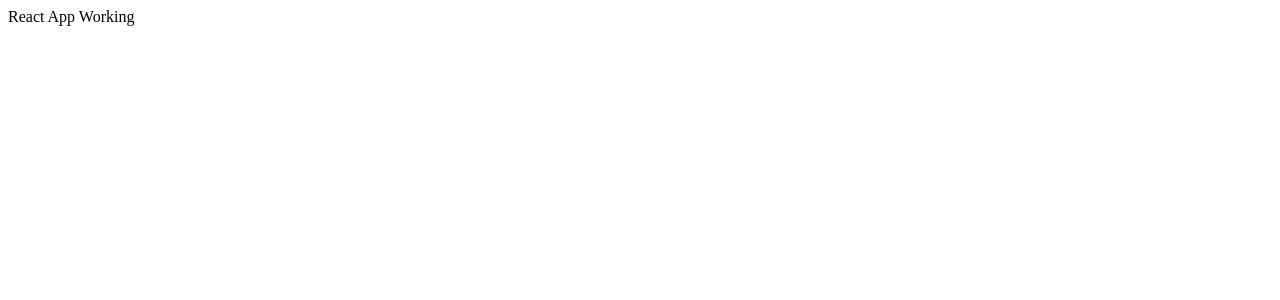
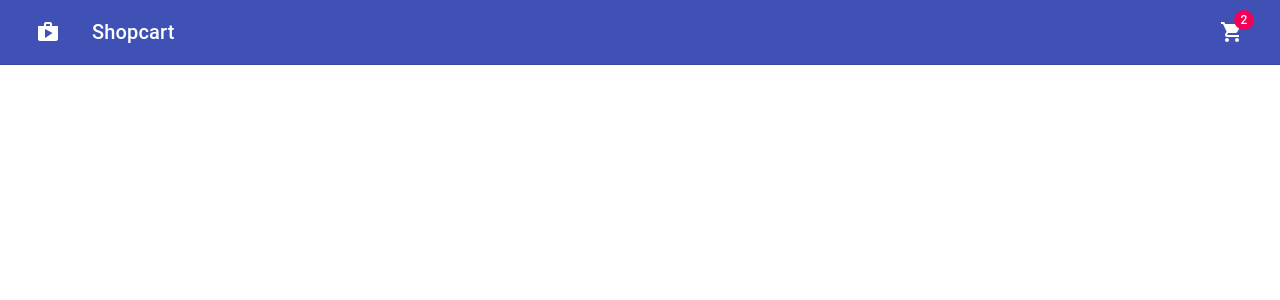
Before and after one commit to ravindra-23/shopping-cart-react, a React (Create React App) app: page / in a window 1280 px wide. Shown: the top 300 px of the page. Built offline with nearby package versions, Linux system fonts and the light colour scheme.

Commit message:
added Navbar Component

```diff
--- a/src/App.js
+++ b/src/App.js
@@ -1,8 +1,11 @@
 import React from 'react'
+import { Navbar } from './components'
 
 const App = () => {
   return (
-    <div>React App Working</div>
+    <>
+      <Navbar />
+    </>
   )
 }
 
--- /dev/null
+++ b/src/components/Navbar/Navbar.js
@@ -0,0 +1,39 @@
+import React from 'react'
+import { AppBar, Badge, IconButton, Toolbar, Typography } from '@material-ui/core'
+import ShopIcon from '@material-ui/icons/Shop';
+import ShoppingCartIcon from '@material-ui/icons/ShoppingCart';
+import useStyles from './styles'
+
+const Navbar = () => {
+  const classes = useStyles()
+  return (
+    <>
+        <AppBar position='fixed' className={classes.appBar}>
+            <Toolbar>
+                <IconButton
+                    size='large'
+                    color='inherit'
+                    className={classes.logo}
+                >
+                    <ShopIcon />
+                </IconButton>
+                <Typography variant='h6' className={classes.title}>
+                    Shopcart
+                </Typography>
+
+                <div className={classes.grow}/>
+
+                <div className={classes.buttons}>
+                    <IconButton aria-label='show cart items' color='inherit' size='large'>
+                        <Badge badgeContent={2} color='secondary'>
+                            <ShoppingCartIcon />
+                        </Badge>
+                    </IconButton>
+                </div>
+            </Toolbar>
+        </AppBar>
+    </>
+  )
+}
+
+export default Navbar
--- /dev/null
+++ b/src/components/Navbar/styles.js
@@ -0,0 +1,23 @@
+import { makeStyles } from "@material-ui/core";
+
+export default makeStyles((theme) => ({
+    appBar: {
+        boxShadow: 'none',
+        borderBottom: '1px solid rgba(0, 0, 0, 0.12)',
+    },
+
+    logo: {
+        marginRight: '20px',
+    },
+
+    title: {
+        flexGrow: 1,
+        alignItems: 'center',
+        display: 'flex',
+        textDecoration: 'none',
+    },
+
+    grow: {
+        flexGrow: 1,
+    },
+}))
--- /dev/null
+++ b/src/components/index.js
@@ -0,0 +1 @@
+export { default as Navbar } from './Navbar/Navbar'
```
